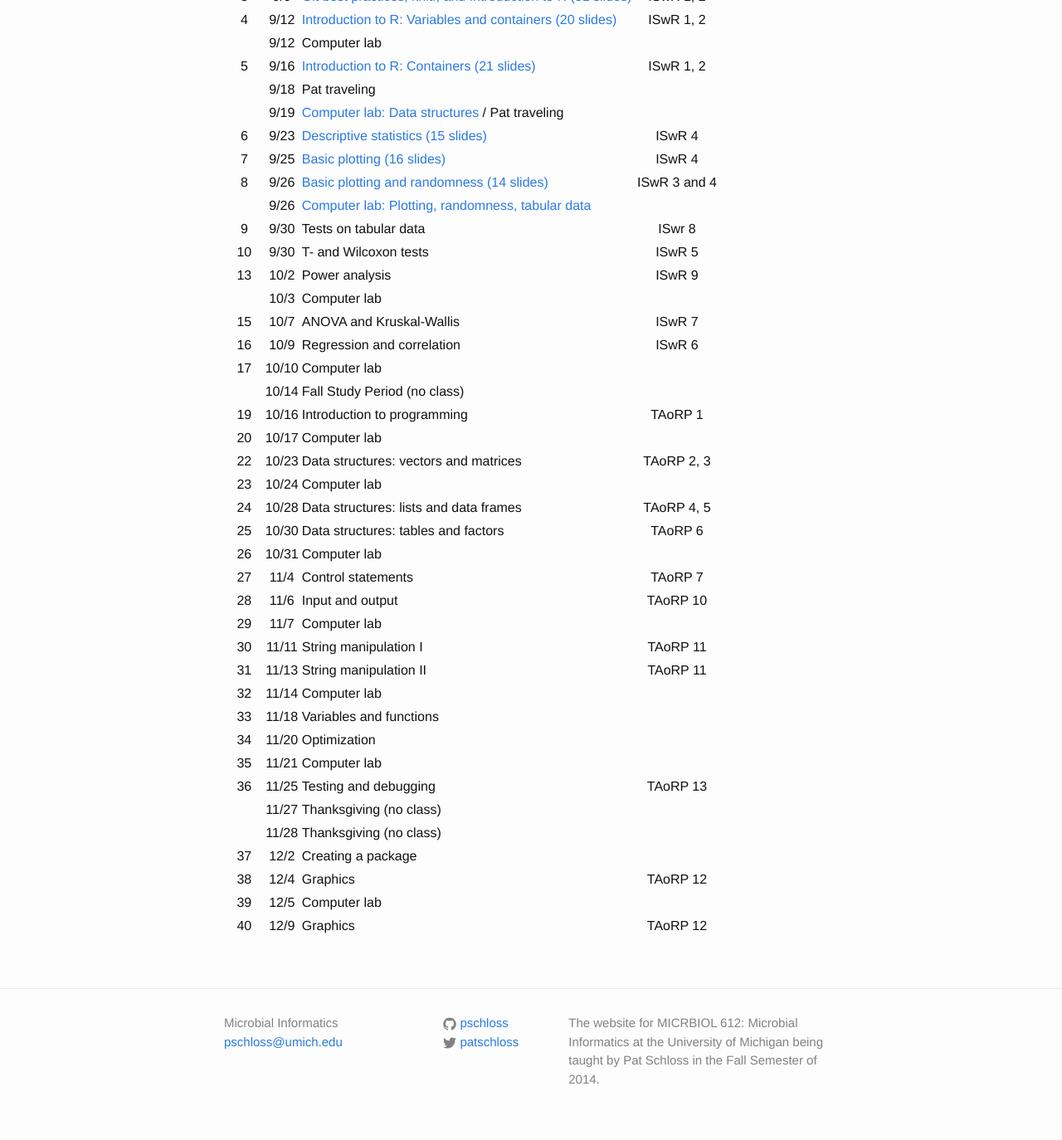
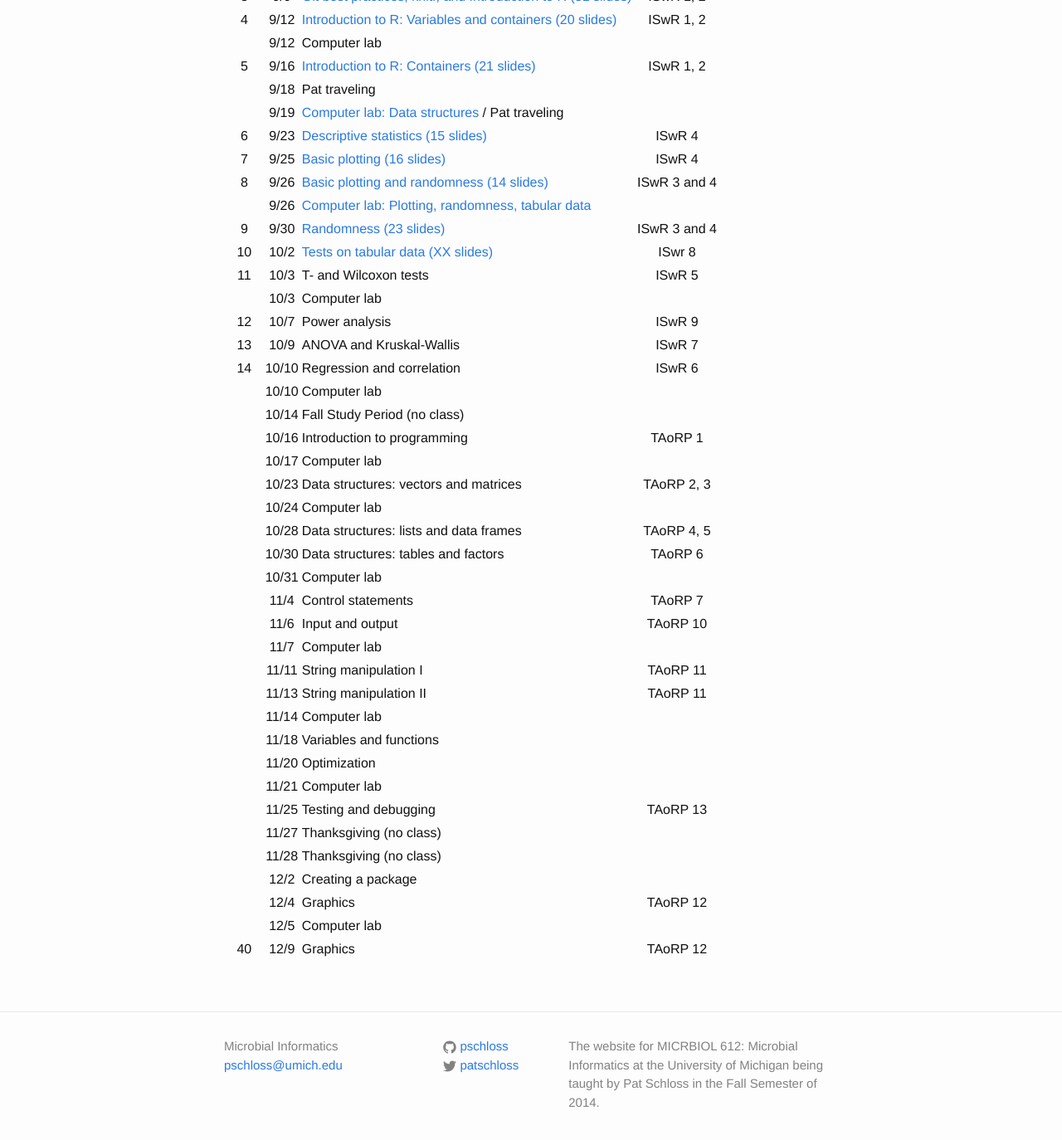
Before and after one commit to microbialinformatics/microbialinformatics.github.io, a Jekyll site: the page built from index.md, in a window 1280 px wide and 1400 px high, scrolled down 1878 px. Shown: the top 1374 px of the window at 83% size. Built offline with Jekyll 4.4.1, drawn with Linux system fonts in a browser that asks for light colours.

Commit message:
Update schedule

```diff
--- a/index.md
+++ b/index.md
@@ -57,34 +57,35 @@ Class	|	Date	|	Topic	|	Reading
 7	|	9/25	|	[Basic plotting (16 slides)](slides/Lecture07)		|	ISwR 4
 8	|	9/26	|	[Basic plotting and randomness (14 slides)](slides/Lecture08)	|	ISwR 3 and 4
 	|	9/26	|	[Computer lab: Plotting, randomness, tabular data](https://github.com/microbialinformatics/assignment03) 	|
-9   |   9/30    |   Tests on tabular data   |  ISwr 8
-10	|	9/30	|	T- and Wilcoxon tests	|	ISwR 5
-13	|	10/2	|	Power analysis	|	ISwR 9
+9	|	9/30	|	[Randomness (23 slides)](slides/Lecture08)	|	ISwR 3 and 4
+10  |   10/2    |   [Tests on tabular data (XX slides)](slides/Lecture10)  |  ISwr 8
+11	|	10/3	|	T- and Wilcoxon tests	|	ISwR 5
 	|	10/3	|	Computer lab	|
-15	|	10/7	|	ANOVA and Kruskal-Wallis	|	ISwR 7
-16	|	10/9	|	Regression and correlation	|	ISwR 6
-17	|	10/10	|	Computer lab	|
+12	|	10/7	|	Power analysis	|	ISwR 9
+13	|	10/9	|	ANOVA and Kruskal-Wallis	|	ISwR 7
+14	|	10/10	|	Regression and correlation	|	ISwR 6
+	|	10/10	|	Computer lab	|
 	|	10/14	|	Fall Study Period (no class)	|
-19	|	10/16	|	Introduction to programming	|	TAoRP 1
-20	|	10/17	|	Computer lab	|
-22	|	10/23	|	Data structures: vectors and matrices	|	TAoRP 2, 3
-23	|	10/24	|	Computer lab	|
-24	|	10/28	|	Data structures: lists and data frames	|	TAoRP 4, 5
-25	|	10/30	|	Data structures: tables and factors	|	TAoRP 6
-26	|	10/31	|	Computer lab	|
-27	|	11/4	|	Control statements	|	TAoRP 7
-28	|	11/6	|	Input and output	|	TAoRP 10
-29	|	11/7	|	Computer lab	|
-30	|	11/11	|	String manipulation I	|	TAoRP 11
-31	|	11/13	|	String manipulation II	|	TAoRP 11
-32	|	11/14	|	Computer lab	|
-33	|	11/18	|	Variables and functions	|
-34	|	11/20	|	Optimization	|
-35	|	11/21	|	Computer lab	|
-36	|	11/25	|	Testing and debugging	|	TAoRP 13
+	|	10/16	|	Introduction to programming	|	TAoRP 1
+	|	10/17	|	Computer lab	|
+	|	10/23	|	Data structures: vectors and matrices	|	TAoRP 2, 3
+	|	10/24	|	Computer lab	|
+	|	10/28	|	Data structures: lists and data frames	|	TAoRP 4, 5
+	|	10/30	|	Data structures: tables and factors	|	TAoRP 6
+	|	10/31	|	Computer lab	|
+	|	11/4	|	Control statements	|	TAoRP 7
+	|	11/6	|	Input and output	|	TAoRP 10
+	|	11/7	|	Computer lab	|
+	|	11/11	|	String manipulation I	|	TAoRP 11
+	|	11/13	|	String manipulation II	|	TAoRP 11
+	|	11/14	|	Computer lab	|
+	|	11/18	|	Variables and functions	|
+	|	11/20	|	Optimization	|
+	|	11/21	|	Computer lab	|
+	|	11/25	|	Testing and debugging	|	TAoRP 13
 	|	11/27	|	Thanksgiving (no class)	|
 	|	11/28	|	Thanksgiving (no class)	|
-37	|	12/2	|	Creating a package	|
-38	|	12/4	|	Graphics	|	TAoRP 12
-39	|	12/5	|	Computer lab	|
+	|	12/2	|	Creating a package	|
+	|	12/4	|	Graphics	|	TAoRP 12
+	|	12/5	|	Computer lab	|
 40	|	12/9	|	Graphics	|	TAoRP 12
```
